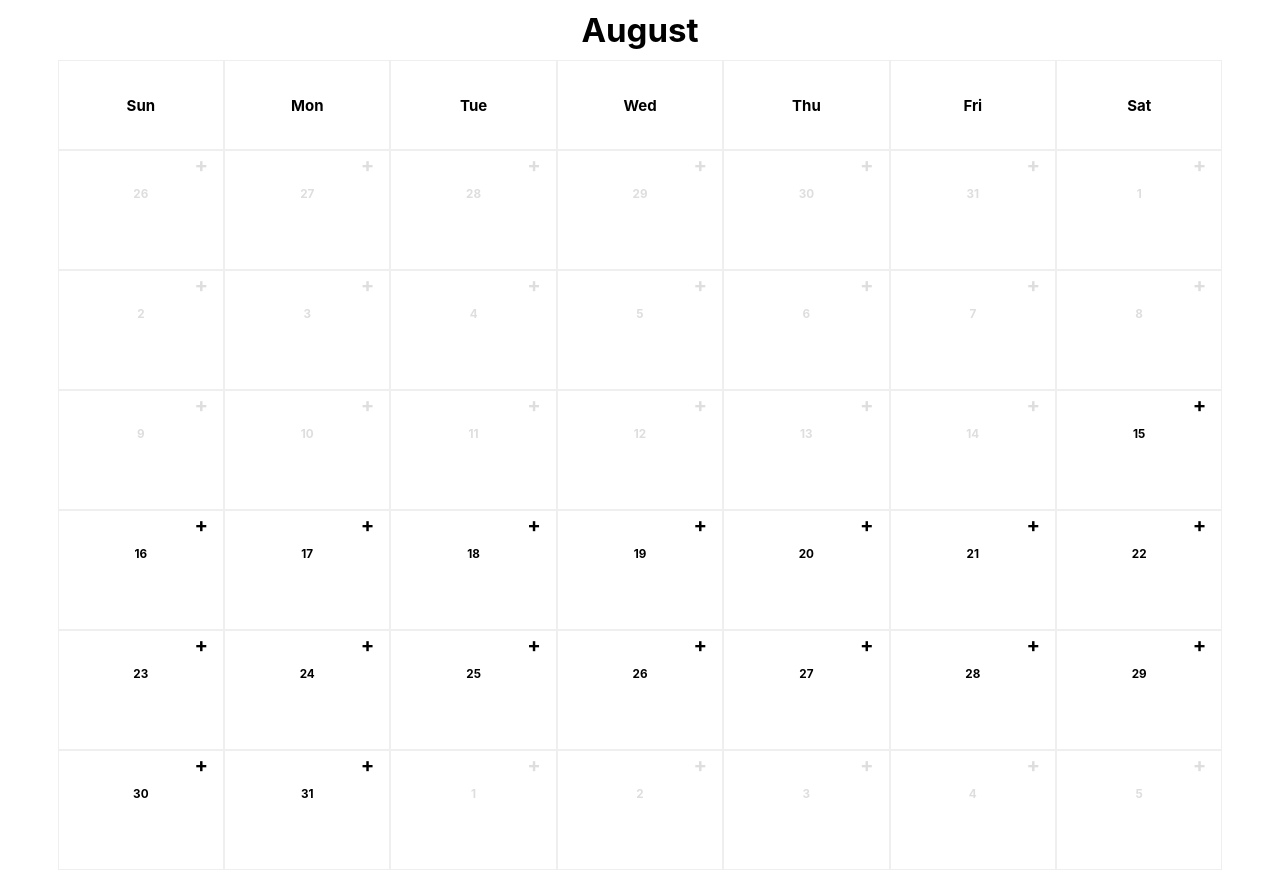
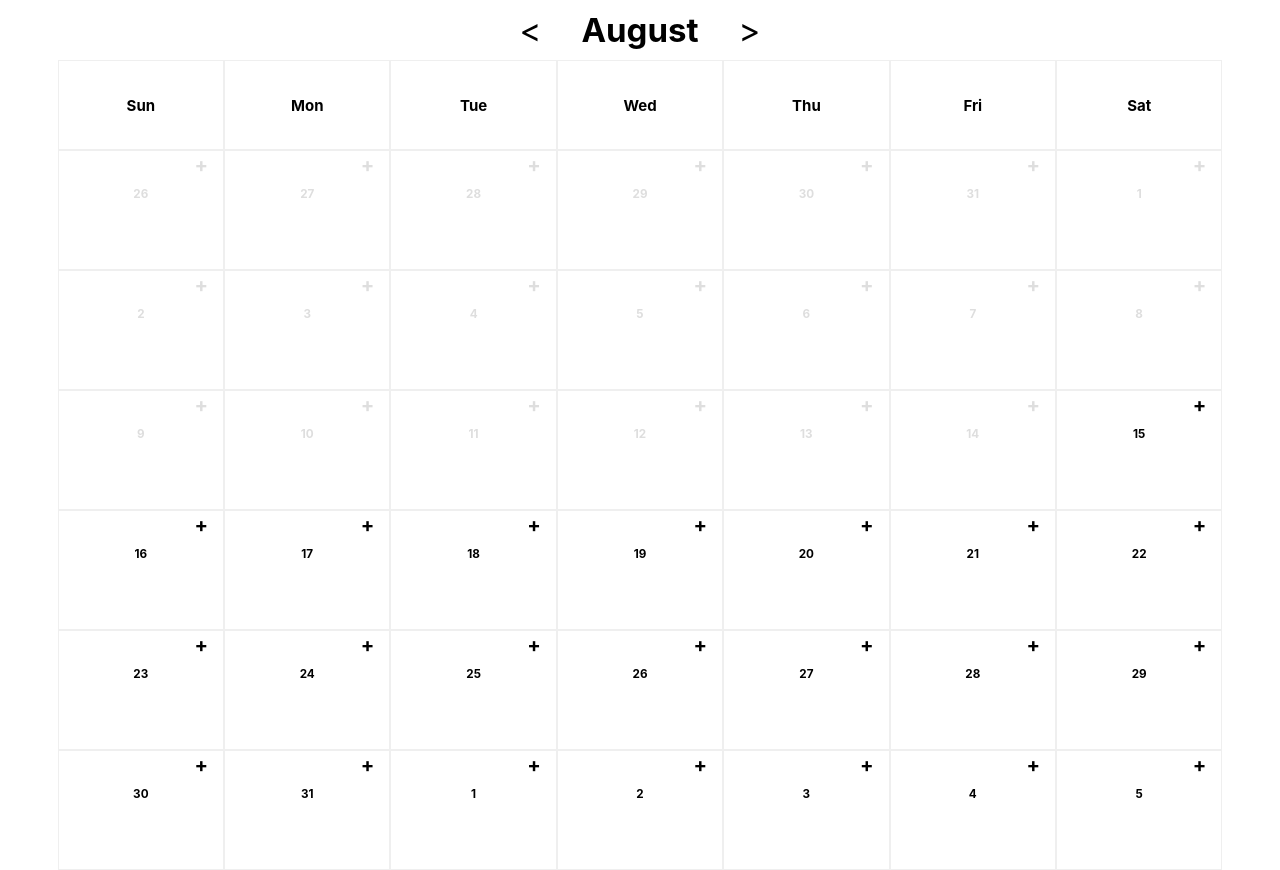
Before and after one commit to sebaslh12/calendar-challenge, a React (Create React App) app: page / in a window 1280 px wide. Built offline with nearby package versions, Linux system fonts and the light colour scheme.

Commit message:
Adding full 2020 year support. Updating components to support month changes. Fixing daysOfNextMonth function. Improving validations in Day.

```diff
--- a/src/Utils/index.js
+++ b/src/Utils/index.js
@@ -30,12 +30,13 @@ export const days = [
 	'Sat'
 ];
 
+export const getRemindersOfTheDay = (day, reminders) => reminders.filter(reminder => reminder.date === day.date() && reminder.month === day.month());
+
 export const reminderSorter = (reminders) => reminders.sort((a, b) => {
 	const aTime = parseInt(a.time.replace(":", ""));
 	const bTime = parseInt(b.time.replace(":", ""));
 	return aTime - bTime;
 });
-
 
 export const forecast = async (coordinates, dayData) => {
 	const today = dayjs();
--- a/src/components/Calendar/Day.js
+++ b/src/components/Calendar/Day.js
@@ -4,11 +4,11 @@ import { connect } from 'react-redux';
 import dayjs from 'dayjs';
 import Reminder from '../Reminder';
 import RemindersModal from '../Reminder/RemindersModal';
-import { reminderSorter } from '../../Utils';
+import { reminderSorter, getRemindersOfTheDay } from '../../Utils';
 
-const Day = ({ dayData, currentMonth, reminders }) => {
-	const remindersOfThisDay = reminderSorter(reminders.filter(reminder => reminder.date === dayData.date() && reminder.month === dayData.month()));
-	const isActive = (dayData.month() === currentMonth) && (dayData.date() >= dayjs().date());
+const Day = ({ dayData, reminders }) => {
+	const remindersOfThisDay = reminderSorter(getRemindersOfTheDay(dayData, reminders));
+	const isActive = (dayData.unix() >= dayjs().unix());
 	const [showModal, setShowModal] = useState(false);
 	const [showRemindersModal, setShowRemindersModal] = useState(false);
 	const toggleModal = () => setShowModal(!showModal);
--- a/src/components/Calendar/Month.js
+++ b/src/components/Calendar/Month.js
@@ -1,7 +1,7 @@
 import React from 'react';
 import dayjs from 'dayjs';
 import Day from './Day';
-import { days, months } from '../../Utils';
+import { days } from '../../Utils';
 
 const daysOfPastMonth = (dayOfWeek, startingDay) => {
 	const weekBefore = [];
@@ -15,7 +15,7 @@ const daysOfPastMonth = (dayOfWeek, startingDay) => {
 const daysOfNextMonth = (finalDay) => {
 	const finalDayOfWeek = finalDay.day();
 	const weekAfter = [];
-	for (let daysAfter = finalDayOfWeek; daysAfter < 6; daysAfter++) {
+	for (let daysAfter = 1; daysAfter < 7 - finalDayOfWeek; daysAfter++) {
 		const dayOfNextMonth = dayjs(finalDay).add(daysAfter, 'day');
 		weekAfter.push(dayOfNextMonth);
 	}
@@ -40,12 +40,11 @@ const Month = ({ month }) => {
 
 	return (
 		<div className="month">
-			<h1 className="month__title">{months[month.currentMonth]}</h1>
 			<div className="days-container">
 				{days.map((day, index) => <DayItem day={day} key={index} />)}
 			</div>
 			<div className="days-container">
-				{renderDays.map((day, index) => <Day key={index} dayData={day} currentMonth={month.currentMonth} />)}
+				{renderDays.map((day, index) => <Day key={index} dayData={day} />)}
 			</div>
 		</div>
 	);
--- a/src/components/Calendar/index.js
+++ b/src/components/Calendar/index.js
@@ -1,20 +1,40 @@
 import React, { useState } from 'react';
 import dayjs from 'dayjs';
 import Month from './Month';
+import { months } from '../../Utils';
 import './styles.css';
 
 const Calendar = () => {
 	// This will update the view if the month changes
-	const date = new dayjs();
+	const [date, setDate] = useState(dayjs());
 	const [monthData, setMonthData] = useState({
 		currentMonth: date.month(),
 		currentYear: date.year,
 		startingDayOfWeek: date.startOf('month').day(),
 		daysOfMonth: date.endOf('month').date()
 	});
+	const handleClick = (e, value) => {
+		e.preventDefault();
+		e.stopPropagation();
+		const newDate = date.add(value, 'month').date(1).year(2020);
+		setDate(newDate);
+		setMonthData({
+			currentMonth: newDate.month(),
+			currentYear: newDate.year,
+			startingDayOfWeek: newDate.startOf('month').day(),
+			daysOfMonth: newDate.endOf('month').date()
+		});
+	}
 
 	return (
-		<Month month={monthData} />
+		<div className="calendar">
+			<header>
+				<span className="calendar__button" onClick={(e) => handleClick(e, -1)}>{'<'}</span>
+				<h1 className="calendar__title">{months[monthData.currentMonth]}</h1>
+				<span className="calendar__button" onClick={(e) => handleClick(e, 1)}>{'>'}</span>
+			</header>
+			<Month month={monthData} />
+		</div>
 	);
 }
 
--- a/src/components/Calendar/styles.css
+++ b/src/components/Calendar/styles.css
@@ -1,10 +1,22 @@
-.month {
+.calendar {
 	text-align: center;
 }
 
-.month__title {
+.calendar__title {
+	display: inline-block;
 	font-size: 3.3rem;
-	margin: 1rem 0;
+	margin: 1rem 2rem;
+}
+
+.calendar__button {
+	cursor: pointer;
+	display: inline-block;
+	font-size: 3.3rem;
+	padding: 0 2rem;
+}
+
+.calendar__button:hover {
+	background-color: #efefef;
 }
 
 .days-container {
```
